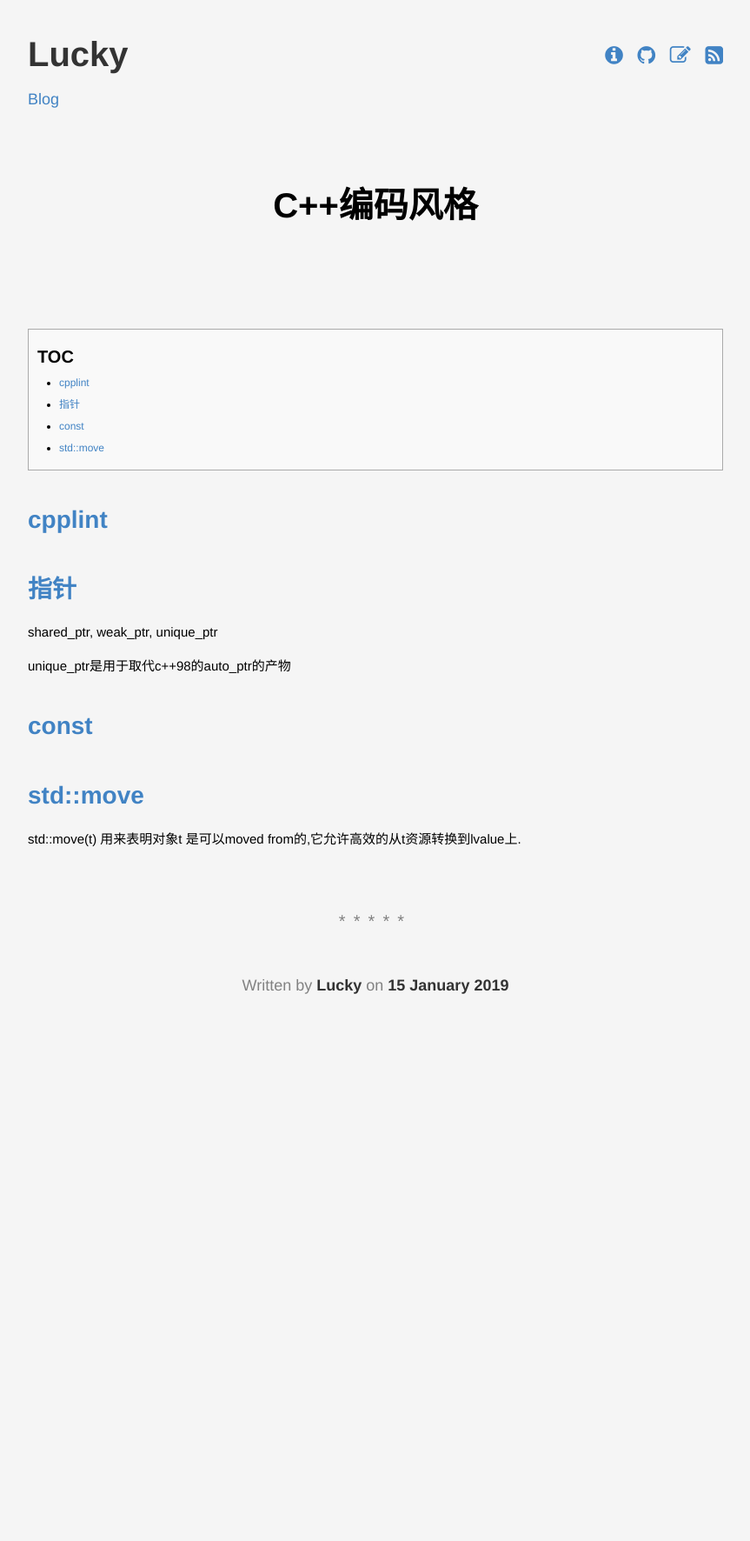
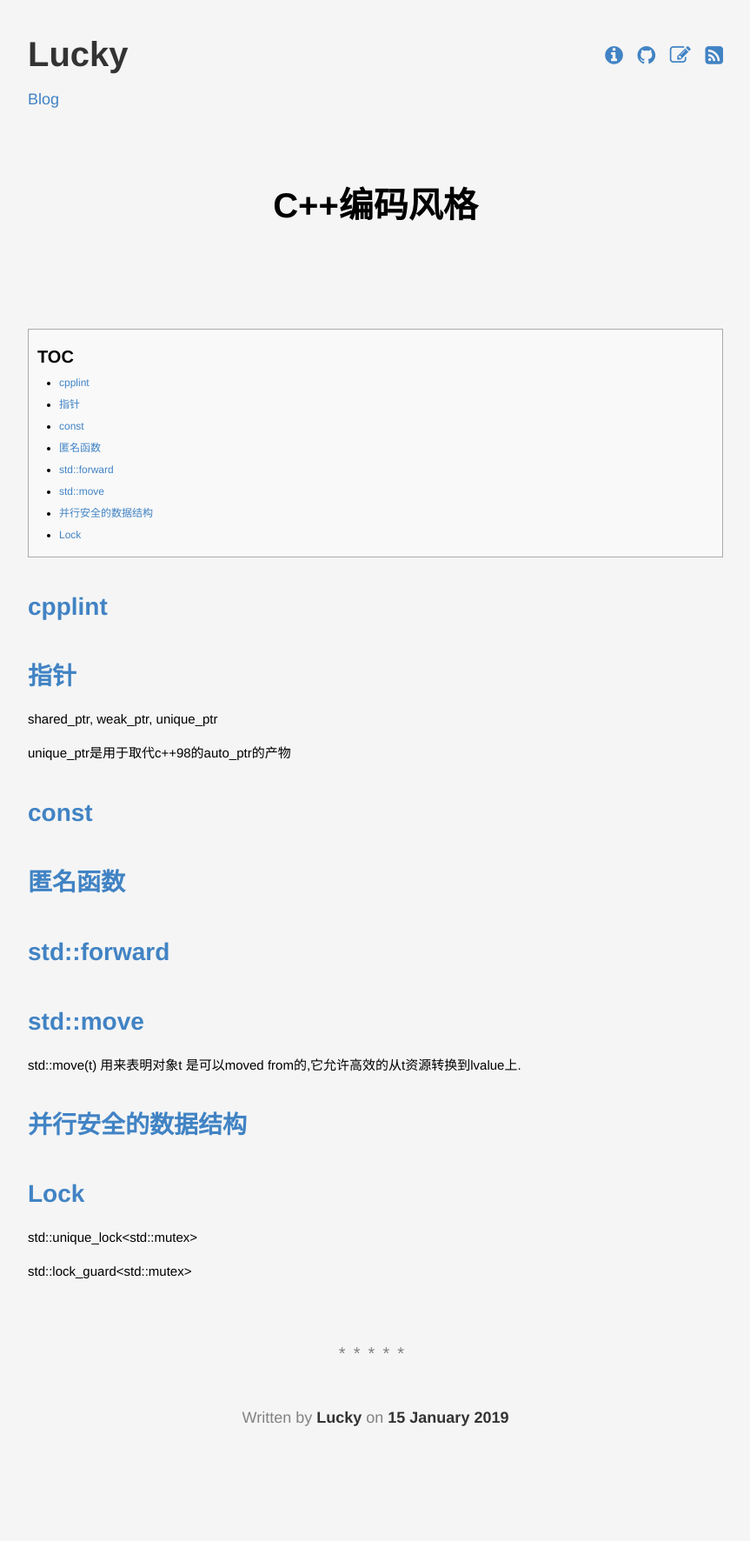
Before and after one commit to lucky521/blog, a Jekyll site: the page built from _posts/language/2019-01-15-cpp-styleguide.markdown, in a window 1280 px wide. Shown: the whole page at 87% size, without its empty margins (208-1071 px from the left). Built offline with Jekyll 4.4.1, drawn with Linux system fonts in a browser that asks for light colours; before the commit the page ends 1275 px from its top, so only the background shows below that.

Commit message:
update blog

```diff
--- a/_posts/language/2019-01-15-cpp-styleguide.markdown
+++ b/_posts/language/2019-01-15-cpp-styleguide.markdown
@@ -20,7 +20,23 @@ unique_ptr是用于取代c++98的auto_ptr的产物
 
 
 
+# 匿名函数
+
+
+# std::forward
+
 
 # std::move
 
 std::move(t) 用来表明对象t 是可以moved from的,它允许高效的从t资源转换到lvalue上.
+
+
+
+# 并行安全的数据结构
+
+
+# Lock
+
+std::unique_lock<std::mutex>
+
+std::lock_guard<std::mutex>
--- a/_posts/ml/2017-10-26-tensorflow.markdown
+++ b/_posts/ml/2017-10-26-tensorflow.markdown
@@ -1139,6 +1139,9 @@ GetNextInternal 可能会被并发调用，所以推荐用一个互斥量来保
       ProcessResult
 
     CallCompleted 释放锁
+
+
+## 缺失值的处理
 
 
 
--- a/_posts/ml/2018-07-31-optimization-method.markdown
+++ b/_posts/ml/2018-07-31-optimization-method.markdown
@@ -9,7 +9,10 @@ layout: post
 
 # 目标函数和目标模型
 
-这里需要考虑几个问题。
+在建模的时候，这里需要考虑几个问题。
+
+## 如何选择Objective Function？
+
 
 ## 如何确定满足最小化Objective Function就能训练出好的模型？
 
--- a/_posts/ml/2019-02-13-Data-Embedding.markdown
+++ b/_posts/ml/2019-02-13-Data-Embedding.markdown
@@ -1,7 +1,7 @@
 ---
 layout: post
 title:  "Data Embedding"
-subtitle: ""
+subtitle: "用向量表达一切"
 categories: [MachineLearning]
 ---
 
@@ -292,6 +292,6 @@ https://github.com/facebookresearch/PyTorch-BigGraph
 
 
 
-# 相关资料
+# Reference
 
 https://gist.github.com/nzw0301/333afc00bd508501268fa7bf40cafe4e
```
Also changed, not shown: _posts/ml/2019-02-04-Famous-Model.markdown (+7 -0 lines).
